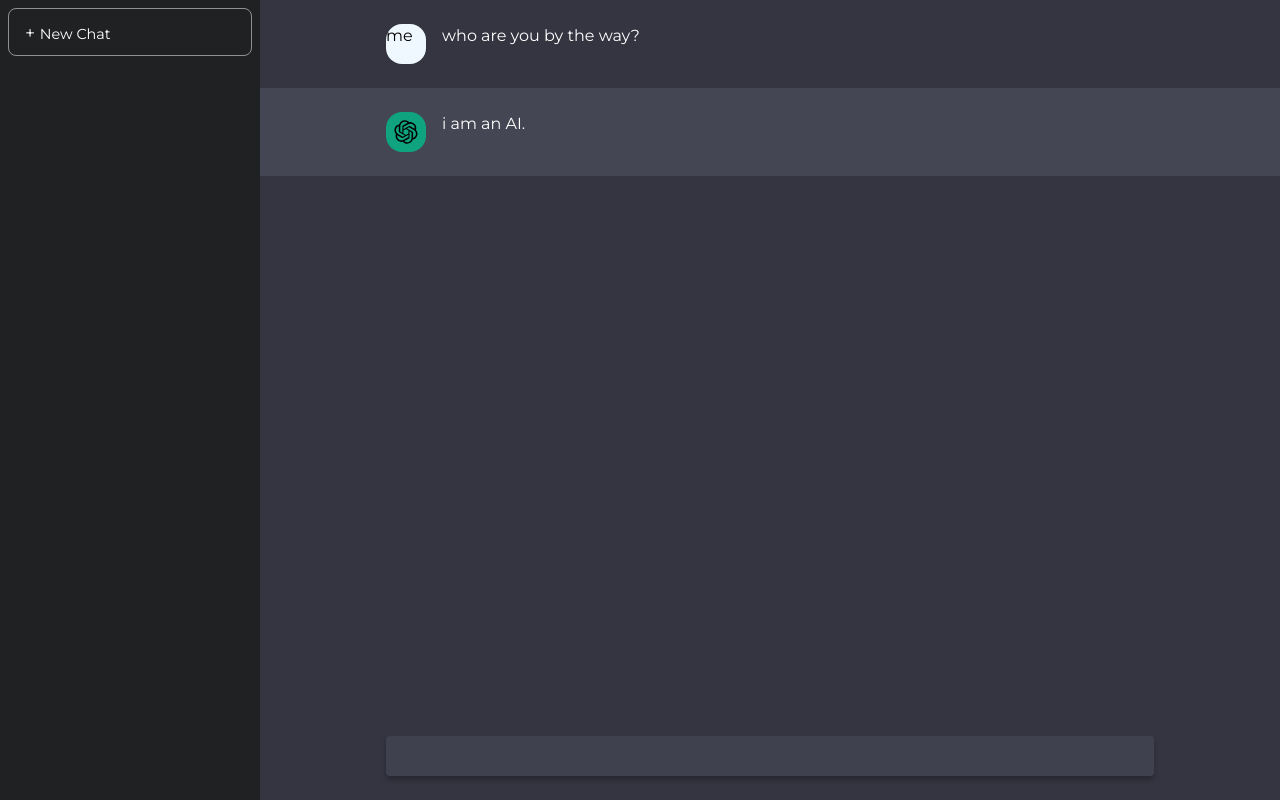
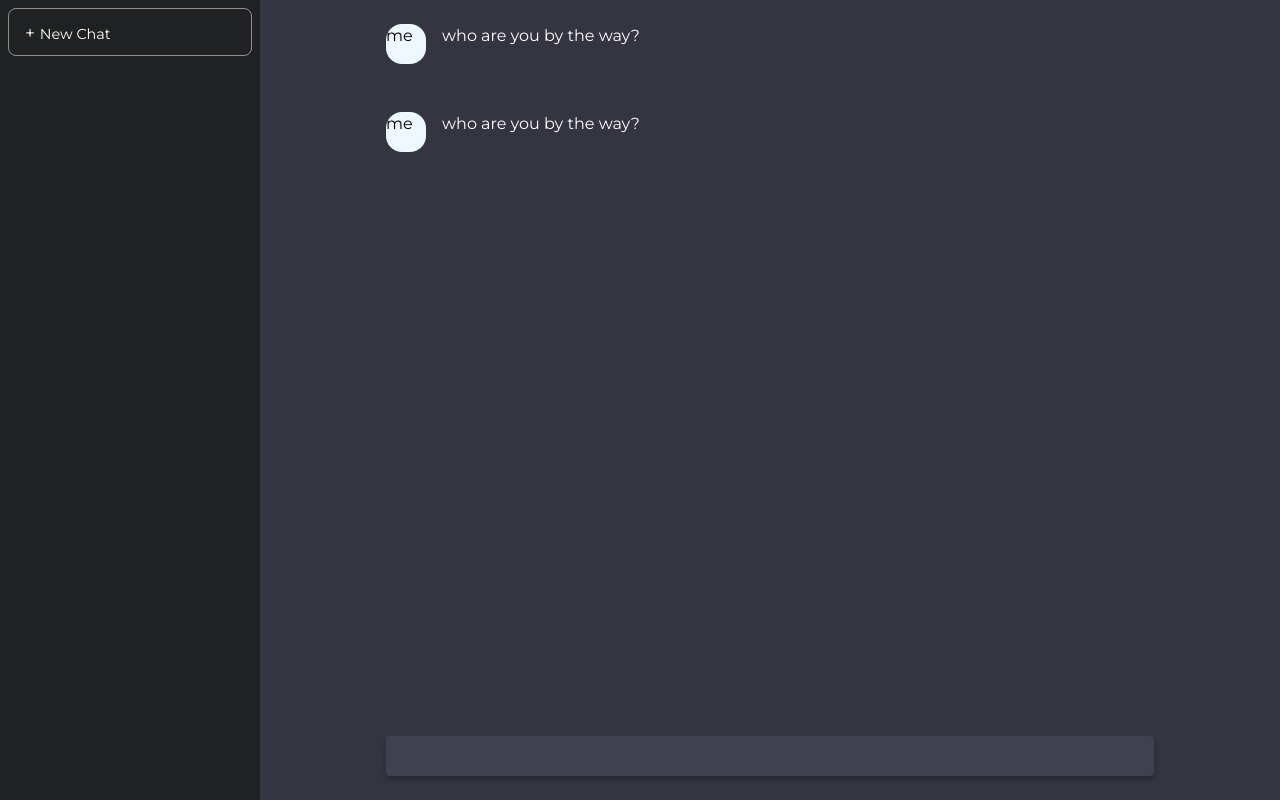
Before and after one commit to badeyesightcat/chatgpt-enhanced, a Vue app in the folder client/: page / in a window 1280 px wide. Built offline with nearby package versions, Linux system fonts and the light colour scheme.

Commit message:
Separate all chat message items into components

```diff
--- a/client/src/App.vue
+++ b/client/src/App.vue
@@ -35,13 +35,8 @@ export default {
   </aside>
   <section class="chat-section">
     <div class="chat-flow-area">
-      <ChatMessageItem message="message" />
-      <div class="chat-message-item ai-answered">
-        <div class="chat-message-avatar">
-          <ChatGptAvatar />
-        </div>
-        <div class="chat-message-content">i am an AI.</div>
-      </div>
+      <ChatMessageItem content="message" author="user" />
+      <ChatMessageItem content="message" author="ai" />
     </div>
     <div class="chat-input-area">
       <form action="" @submit.prevent="handleSubmit">
@@ -110,31 +105,4 @@ export default {
 }
 .chat-flow-area {
 }
-.chat-message-item {
-  display: flex;
-  padding: 1.5rem 3rem;
-  gap: 1rem;
-  justify-content: center;
-}
-.chat-message-avatar {
-  border-radius: 1rem;
-  width: 2.5rem;
-  height: 2.5rem;
-  background-color: aliceblue;
-}
-.chat-message-content {
-  flex: 0 0 44.5rem;
-  color: #fff;
-}
-.chat-message-item.ai-answered {
-  background-color: rgba(68, 70, 84, 1);
-}
-.chat-message-item.ai-answered .chat-message-avatar {
-  padding: 0.5rem;
-  background-color: rgb(16, 163, 127);
-}
-.chat-message-item.ai-answered svg {
-  width: 1.5rem;
-  height: 1.5rem;
-}
 </style>
```
